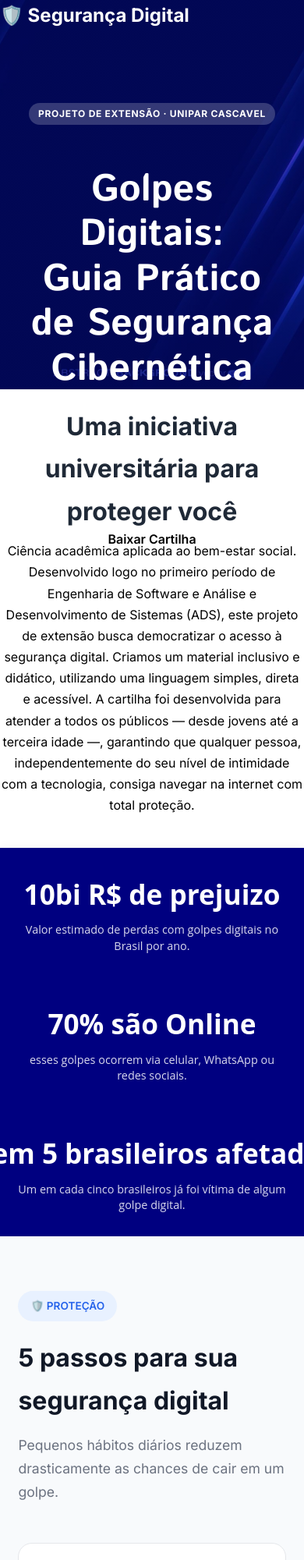
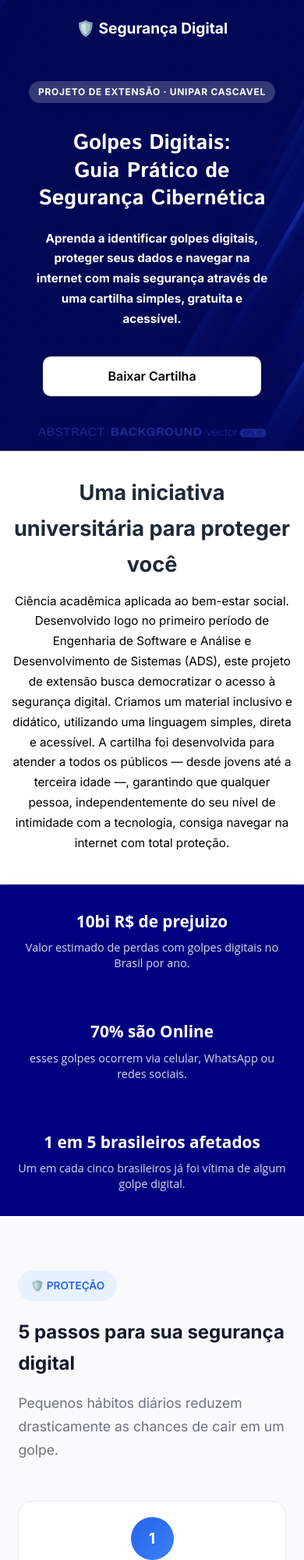
Before and after one commit to gabriel-venancio-nascimento/Projeto_extensao, a plain HTML site: page index.html in a window 390 px wide. Shown: the top 2000 px of the page at 78% size. Drawn offline with Linux system fonts and the light colour scheme; a web font is replaced by a local one.

Commit message:
V 1.6
Correção em código bugado
Responsividade mobile
Organização de arquivos

```diff
--- a/style.css
+++ b/style.css
@@ -93,6 +93,16 @@ body {
 
 /*---------------------------------------------*/
 
+.Biografia{
+    margin-top: 30px;
+    display: flex;
+    justify-content: center;
+    align-items: center;
+    width: 100%;
+
+
+
+}
 .texto_biografia {
     display: flex;
     max-width: 800px;
@@ -212,7 +222,7 @@ body {
 /*---------------------------------------------*/
 
 .dicas-seguranca {
-    padding: 100px 8%;
+    padding: 90px ;
     background: #f8fafc;
 }
 
@@ -330,7 +340,7 @@ body {
 /*---------------------------------------------*/
 
 .secao-emergencia {
-    padding: 50px 8%;
+    padding: 90px;
     background: #f8fafc;
 }
 
@@ -421,6 +431,8 @@ body {
     line-height: 1.8;
 }
 
+
+/*---------------------------------------------*/
 /* Responsivo */
 
 @media (max-width: 768px) {
@@ -448,12 +460,12 @@ body {
 
 .cartilha{
     width: 100%;
-    padding: 100px 8%;
+    padding: 90px;
     background: #f8fafc;
 }
 
 .cabecalho-cartilha {
-    max-width: 700px;
+    max-width: 1000px;
     margin-bottom: 50px;
 }
 
@@ -488,11 +500,11 @@ body {
     line-height: 1.7;
 }
 
-.vizulizacao-cartilha{
+.vizualizacao-cartilha{
+
     justify-content: center;
     align-items: center;
-    padding: 100px 8%;
-
+    padding: 100px;
 }
 
 /*---------------------------------------------*/
@@ -528,3 +540,132 @@ footer{
     }
 
 }
+
+/* ==========================
+   RESPONSIVIDADE MOBILE
+========================== */
+
+@media (max-width: 768px) {
+
+    .Cabecalho{
+        height: auto;
+        padding: 20px;
+    }
+
+    .Cabecalho h2{
+        text-align: center;
+        font-size: 1.2rem;
+    }
+
+    .primeira_dobra{
+        padding: 50px 15px;
+    }
+
+    .primeira_dobra h1{
+        font-size: 2rem;
+        line-height: 1.3;
+        padding: 0;
+    }
+
+    .primeira_dobra p{
+        font-size: 0.95rem;
+        padding: 0 10px;
+    }
+
+    .primeiradobra-buttons{
+        flex-direction: column;
+        align-items: center;
+    }
+
+    .btn-primary{
+        width: 100%;
+        max-width: 280px;
+        text-align: center;
+    }
+
+    .Biografia{
+        padding: 0 15px;
+    }
+
+    .Biografia-titulo h1{
+        font-size: 1.7rem;
+    }
+
+    .Biografia-titulo p{
+        font-size: 0.95rem;
+    }
+
+    .titulo-informativo{
+        font-size: 1.6rem;
+        white-space: normal;
+        text-align: center;
+    }
+
+    .texto-informativo{
+        text-align: center;
+    }
+
+    .cabecalho-seguranca h2,
+    .cabecalho-emergencia h2,
+    .cabecalho-cartilha h2,
+    .cta h2{
+        font-size: 1.8rem;
+    }
+
+    .grade-dicas{
+        grid-template-columns: 1fr;
+    }
+
+    .grade-emergencia{
+        grid-template-columns: 1fr;
+    }
+
+    .cartilha{
+        padding: 70px 5%;
+    }
+
+    .vizualizacao-cartilha iframe,
+    .fp-iframe{
+        height: 450px !important;
+    }
+
+
+
+    .cta{
+        padding: 70px 20px;
+    }
+
+    footer{
+        padding: 20px;
+        font-size: 0.9rem;
+    }
+}
+
+/* CELULARES PEQUENOS */
+
+@media (max-width: 480px){
+
+    .primeira_dobra h1{
+        font-size: 1.7rem;
+    }
+
+    .cabecalho-seguranca h2,
+    .cabecalho-emergencia h2,
+    .cabecalho-cartilha h2,
+    .cta h2{
+        font-size: 1.5rem;
+    }
+
+    .titulo-informativo{
+        font-size: 1.3rem;
+    }
+
+    .cartao-dica,
+    .cartao-emergencia{
+        padding: 20px;
+    }
+
+    .fp-iframe{
+        height: 350px !important;
+    }
+}
```
